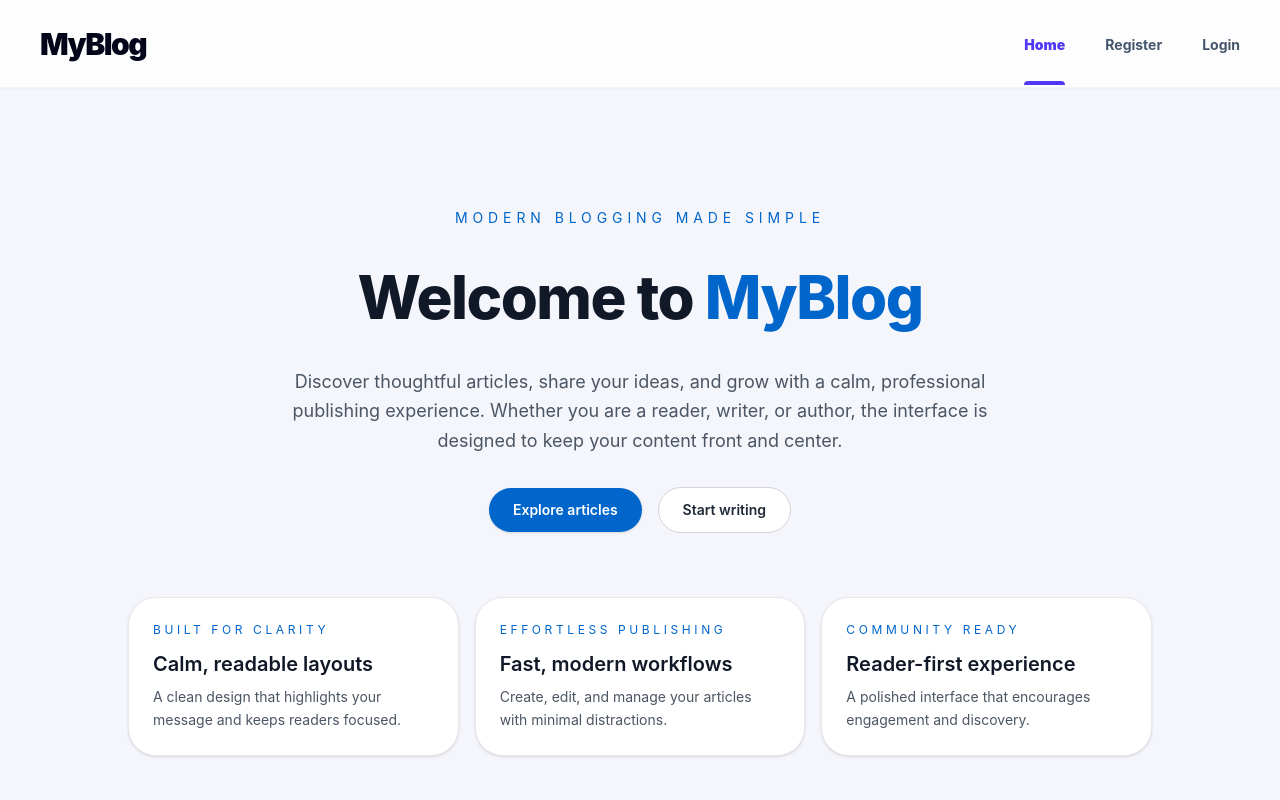
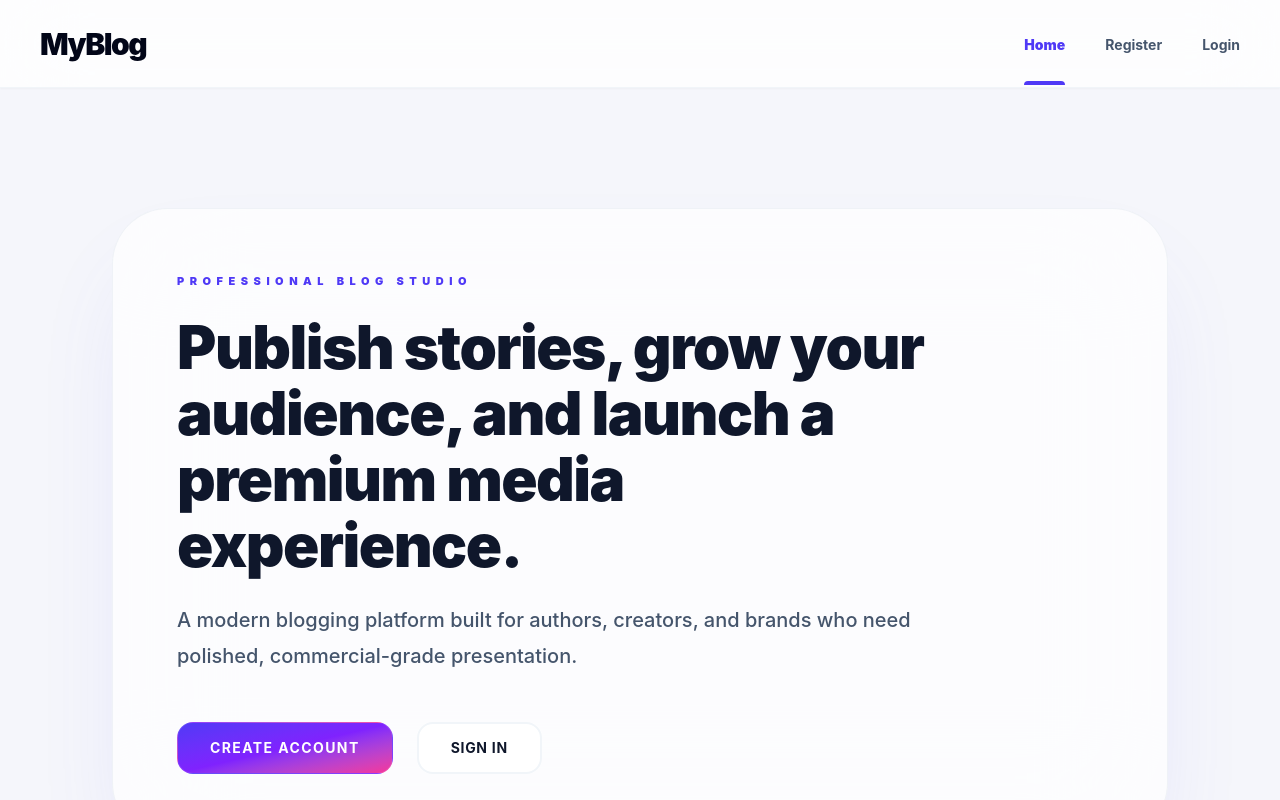
Before and after one commit to ananyaa241/ATP_24EG105Q08, a React app in the folder BLOG_APPLICATION/Frontend/: page / in a window 1280 px wide. Shown: the top 800 px of the page. Built offline with nearby package versions, Linux system fonts and the light colour scheme; no server answers; the HTML template or start-up script is replaced by a standard one.

Commit message:
Revamp Home component structure and styling
Refactor Home component layout and styles for better presentation.

```diff
--- a/BLOG_APPLICATION/Frontend/src/components/Home.jsx
+++ b/BLOG_APPLICATION/Frontend/src/components/Home.jsx
@@ -1,44 +1,34 @@
+import { NavLink } from "react-router";
+import { primaryBtn, secondaryBtn, pageTitleClass } from "../styles/common";
+
 function Home() {
   return (
-    <div className="flex flex-col items-center justify-center py-20 px-4">
-      <div className="max-w-4xl text-center space-y-8">
-        <p className="text-sm uppercase tracking-[0.35em] text-[#0066cc]">Modern blogging made simple</p>
-
-        <h1 className="text-5xl md:text-6xl font-extrabold text-[#111827] tracking-tight leading-tight">
-          Welcome to <span className="text-[#0066cc]">MyBlog</span>
-        </h1>
-
-        <p className="text-lg text-[#4b5563] leading-relaxed max-w-3xl mx-auto">
-          Discover thoughtful articles, share your ideas, and grow with a calm, professional publishing experience. Whether you are a reader, writer, or author, the interface is designed to keep your content front and center.
-        </p>
-
-        <div className="flex flex-col sm:flex-row items-center justify-center gap-4">
-          <a href="/" className="inline-flex items-center justify-center rounded-full bg-[#0066cc] px-6 py-3 text-sm font-semibold text-white shadow-sm hover:bg-[#004499] transition">
-            Explore articles
-          </a>
-          <a href="/register" className="inline-flex items-center justify-center rounded-full border border-[#d2d2d7] bg-white px-6 py-3 text-sm font-semibold text-[#1f2937] hover:bg-[#f8fafc] transition">
-            Start writing
-          </a>
-        </div>
-      </div>
-
-      <div className="mt-16 grid gap-4 md:grid-cols-3 w-full max-w-5xl">
-        <div className="rounded-[28px] border border-[#e8e8ed] bg-white p-6 shadow-sm">
-          <p className="text-xs uppercase tracking-[0.3em] text-[#0066cc] mb-3">Built for clarity</p>
-          <h2 className="text-xl font-semibold text-[#111827] mb-2">Calm, readable layouts</h2>
-          <p className="text-sm text-[#4b5563] leading-relaxed">A clean design that highlights your message and keeps readers focused.</p>
+    <div className="min-h-[calc(100vh-88px)] flex items-center justify-center px-6 py-20">
+      <div className="w-full max-w-6xl rounded-[3.5rem] border border-slate-200/50 bg-white/70 backdrop-blur-3xl shadow-[0_50px_100px_-30px_rgba(99,102,241,0.15)] p-16 animate-fade-in-up">
+        <div className="max-w-3xl">
+          <p className="text-[11px] uppercase tracking-[0.5em] text-indigo-600 font-black mb-6 animate-fade-in">Professional Blog Studio</p>
+          <h1 className={pageTitleClass}>
+            Publish stories, grow your audience, and launch a premium media experience.
+          </h1>
+          <p className="text-slate-600 text-xl leading-[1.8] mb-12 font-medium">
+            A modern blogging platform built for authors, creators, and brands who need polished, commercial-grade presentation.
+          </p>
         </div>
 
-        <div className="rounded-[28px] border border-[#e8e8ed] bg-white p-6 shadow-sm">
-          <p className="text-xs uppercase tracking-[0.3em] text-[#0066cc] mb-3">Effortless publishing</p>
-          <h2 className="text-xl font-semibold text-[#111827] mb-2">Fast, modern workflows</h2>
-          <p className="text-sm text-[#4b5563] leading-relaxed">Create, edit, and manage your articles with minimal distractions.</p>
-        </div>
+        <div className="flex flex-wrap gap-6">
+          <NavLink
+            to="/register"
+            className={primaryBtn}
+          >
+            Create account
+          </NavLink>
 
-        <div className="rounded-[28px] border border-[#e8e8ed] bg-white p-6 shadow-sm">
-          <p className="text-xs uppercase tracking-[0.3em] text-[#0066cc] mb-3">Community ready</p>
-          <h2 className="text-xl font-semibold text-[#111827] mb-2">Reader-first experience</h2>
-          <p className="text-sm text-[#4b5563] leading-relaxed">A polished interface that encourages engagement and discovery.</p>
+          <NavLink
+            to="/login"
+            className={secondaryBtn + " !bg-white !text-slate-900 border-2 border-slate-100 hover:!border-indigo-400"}
+          >
+            Sign in
+          </NavLink>
         </div>
       </div>
     </div>
```
